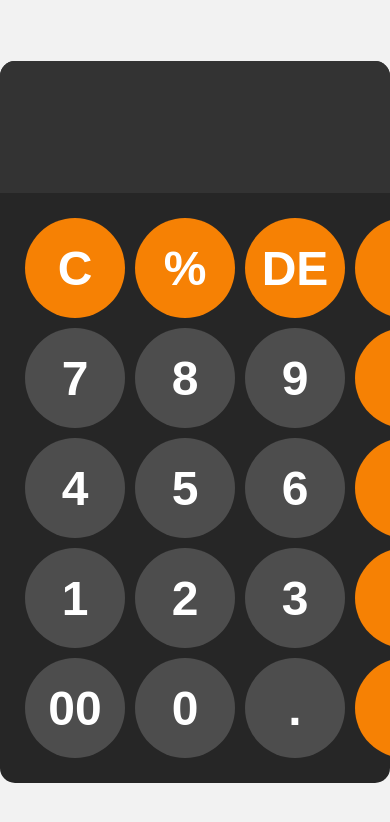
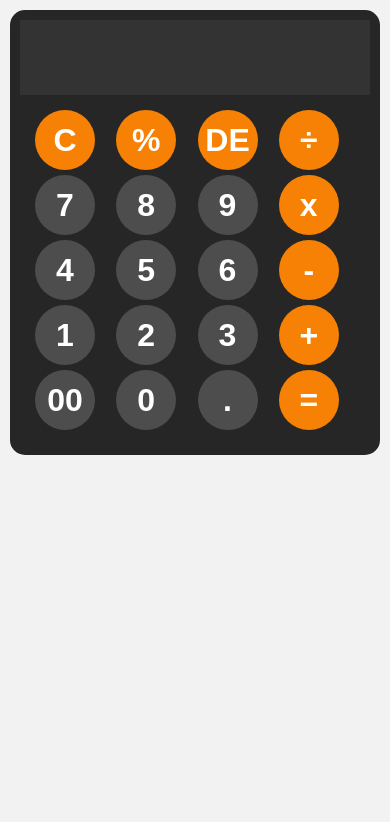
Before and after one commit to mA4rK0/portfolio-calculator_v1, a plain HTML site: page index.html in a window 390 px wide. Drawn offline with Linux system fonts and the light colour scheme.

Commit message:
UI adjustments for mobile.

```diff
--- a/styles.css
+++ b/styles.css
@@ -63,3 +63,33 @@ button:active {
 .operator-btn:active {
   background-color: hsl(31, 97%, 69%);
 }
+
+/* Media Query for mobile screens */
+@media (max-width: 600px) {
+  button {
+    width: 60px;
+    height: 60px;
+    font-size: 2rem;
+  }
+
+  #keys {
+    grid-template-columns: repeat(4, 1fr);
+    gap: 5px;
+    padding: 15px;
+  }
+
+  #calculator {
+    max-width: 100%;
+    padding: 10px;
+  }
+
+  .display {
+    padding: 10px 0;
+    font-size: 3rem;
+  }
+
+  body {
+    height: 100%;
+    padding: 10px;
+  }
+}
```
